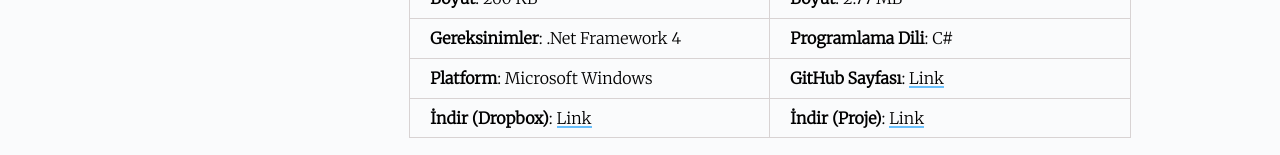
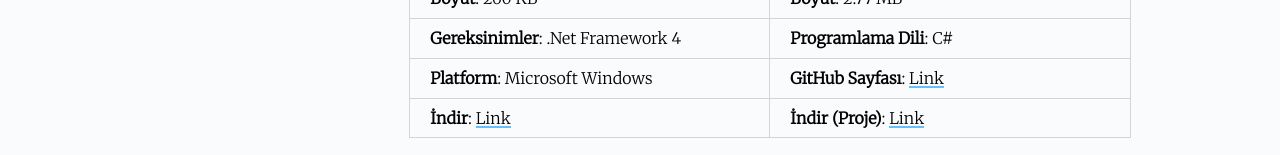
Before and after one commit to Umut-D/umutd.com, a Jekyll site: the page built from _posts/programlar/2019-12-13-son-depremler.md, in a window 1280 px wide and 1231 px high. Shown: the part 1073-1228 px from the top of the window. Built offline with Jekyll 4.4.1, drawn with Linux system fonts in a browser that asks for light colours.

Commit message:
Son Depremler guncellendi

```diff
--- a/_posts/programlar/2019-12-13-son-depremler.md
+++ b/_posts/programlar/2019-12-13-son-depremler.md
@@ -27,4 +27,4 @@
 | **Boyut**:  260 KB                       | **Boyut**:  2.77 MB                         |
 | **Gereksinimler**: .Net Framework 4     | **Programlama Dili**: C# |
 | **Platform**: Microsoft Windows           | **GitHub Sayfası**: [Link](https://github.com/Umut-D/Son-Depremler) |
-| **İndir (Dropbox)**: [Link](https://www.dropbox.com/s/ohlch6m0icorxes/son-depremler.zip?dl=1)| **İndir (Proje)**: [Link](https://www.dropbox.com/s/jjx7d3xfftkkooj/son-depremler-proje.zip?dl=1) |
+| **İndir**: [Link](https://www.dropbox.com/s/ohlch6m0icorxes/son-depremler.zip?dl=1)| **İndir (Proje)**: [Link](https://www.dropbox.com/s/jjx7d3xfftkkooj/son-depremler-proje.zip?dl=1) |
```
